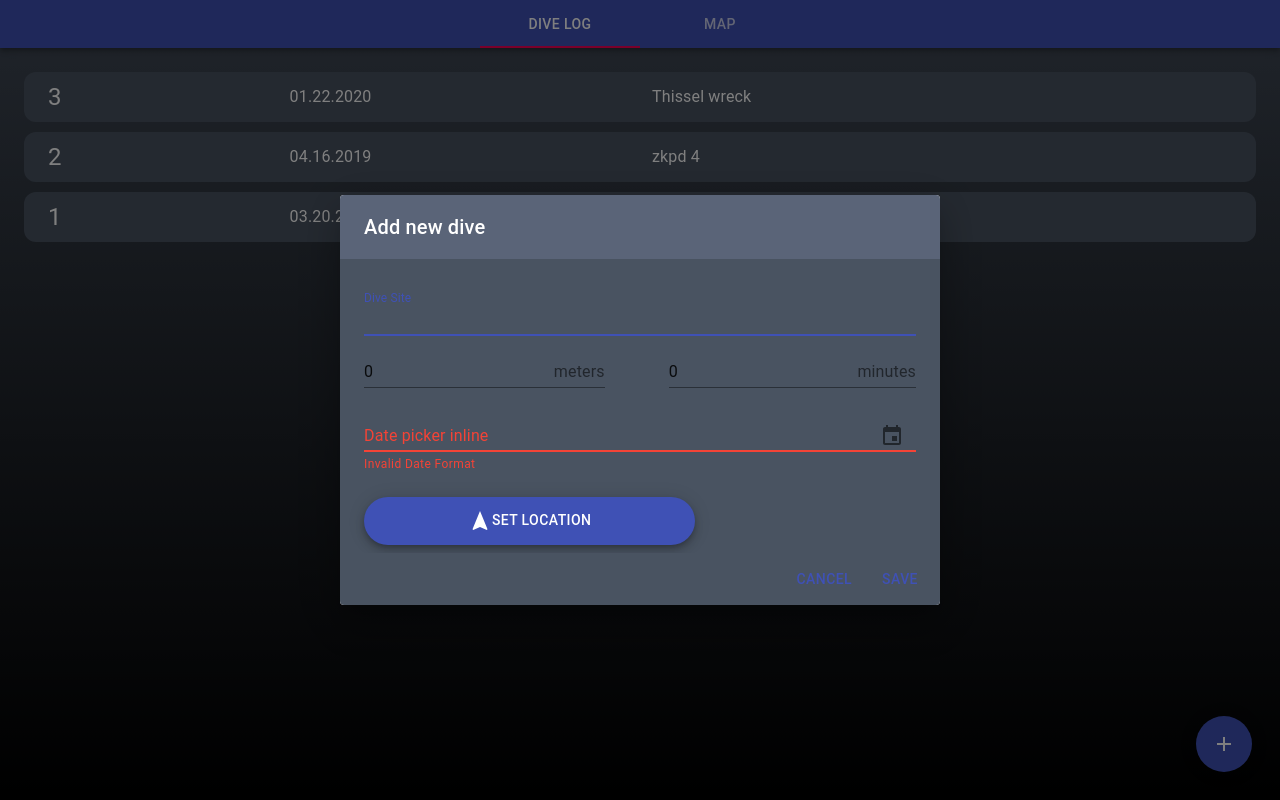
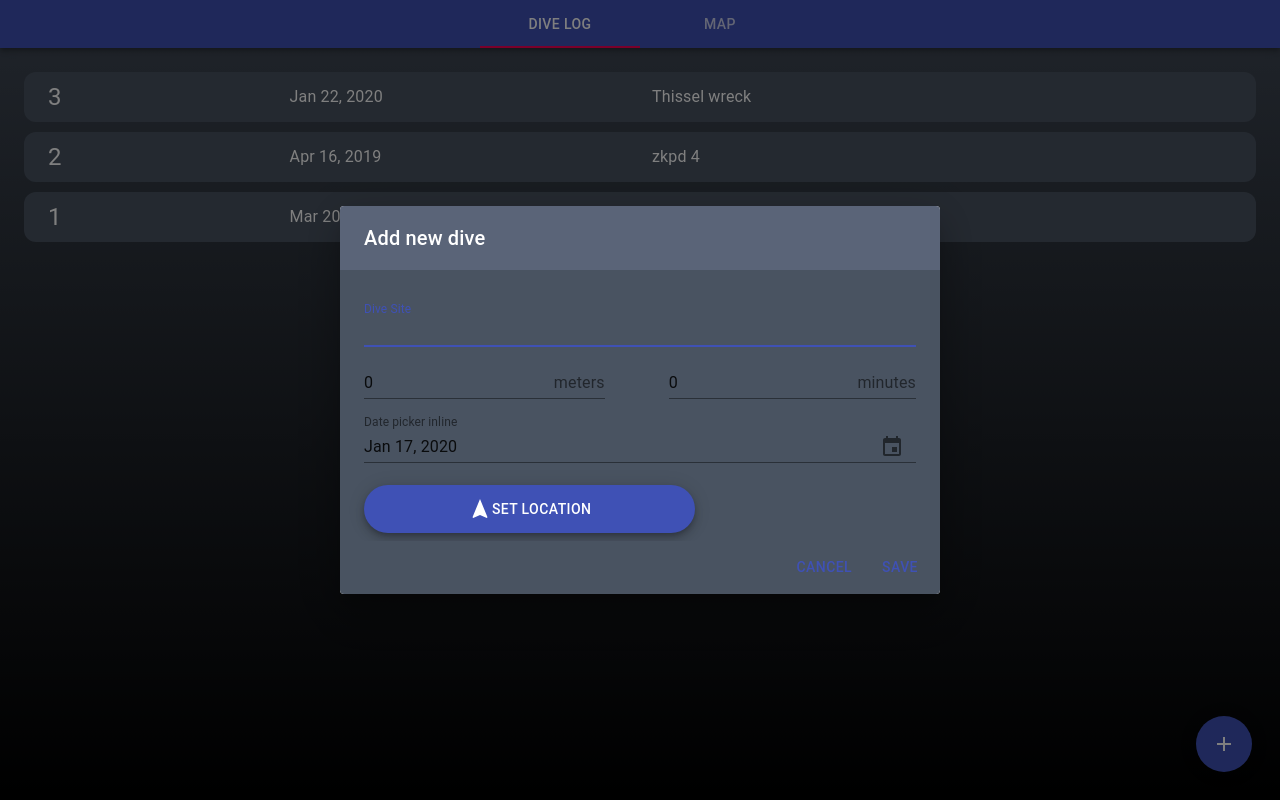
Before and after one commit to dkali/dive_log, a React (Create React App) app: page / in a window 1280 px wide. Both pictures are taken after a click on the button "add". Built offline with nearby package versions, Linux system fonts and the light colour scheme; no server answers; what google-maps-react would draw is missing.

Commit message:
dive num and date format fixed

```diff
--- a/src/components/AddDiveDialog.js
+++ b/src/components/AddDiveDialog.js
@@ -57,10 +57,9 @@ class AddDiveDialog extends React.Component {
   constructor(props) {
     super(props);
     const d = new Date(Date.now());
-    const dstr = d.getDay() + "." + d.getMonth() + "." + d.getFullYear();
 
     this.state = {
-      date: dstr,
+      date: format(d, "MMM dd, yyyy"),
       site: "",
       depth: 0,
       duration: 0,
@@ -73,8 +72,7 @@ class AddDiveDialog extends React.Component {
   }
 
   handleDateChange = date => {
-    var datestring = date.getDay() + "." + date.getMonth() + "." + date.getFullYear();
-    this.setState({date: datestring})
+    this.setState({date: format(date, "MMM dd, yyyy")})
   }
 
   handleSiteChange(event) {
@@ -89,8 +87,19 @@ class AddDiveDialog extends React.Component {
     this.setState({duration: event.target.value})
   }
 
+  clear_state_values = () => {
+    const d = new Date(Date.now());
+    this.setState({
+      date: format(d, "MMM dd, yyyy"),
+      site: "",
+      depth: 0,
+      duration: 0,
+    });
+  }
+
   handleClickSave = () => {
     this.props.addDive(this.state);
+    this.clear_state_values();
     this.props.handleClickClose();
   }
 
@@ -132,7 +141,7 @@ class AddDiveDialog extends React.Component {
               <KeyboardDatePicker
                 disableToolbar
                 variant="inline"
-                format="dd.MM.yyyy"
+                format="MMM dd, yyyy"
                 margin="normal"
                 id="date-picker-inline"
                 label="Date picker inline"
@@ -174,6 +183,7 @@ function mapStateToProps(state, ownProps) {
     case "edit":
       title = "Edit dive";
       dialog_data = getCurrentDiveData(state);
+      // save dialod data in SetState
       break;
 
     default:
--- a/src/redux/reducers/dives.js
+++ b/src/redux/reducers/dives.js
@@ -4,7 +4,8 @@ const initialState = {
   allIds: [1, 2, 3],
   byIds: {
     1: {
-      date: "03.20.2019",
+      dive_num: 1,
+      date: "Mar 20, 2019",
       site: "Blue lagoon",
       depth: 30,
       duration: 25,
@@ -12,7 +13,8 @@ const initialState = {
       lon: 44.880680
     },
     2: {
-      date: "04.16.2019",
+      dive_num: 2,
+      date: "Apr 16, 2019",
       site: "zkpd 4",
       depth: 13,
       duration: 34,
@@ -20,7 +22,8 @@ const initialState = {
       lon: 43.773228
     },
     3: {
-      date: "01.22.2020",
+      dive_num: 3,
+      date: "Jan 22, 2020",
       site: "Thissel wreck",
       depth: 23,
       duration: 30,
@@ -34,7 +37,8 @@ const initialState = {
 export default function(state = initialState, action) {
   switch (action.type) {
     case ADD_DIVE: {
-      const {id, content} = action.payload
+      let {id, content} = action.payload;
+      content["dive_num"] = id;
       return {
         ...state,
         allIds: [...state.allIds, id],
```
